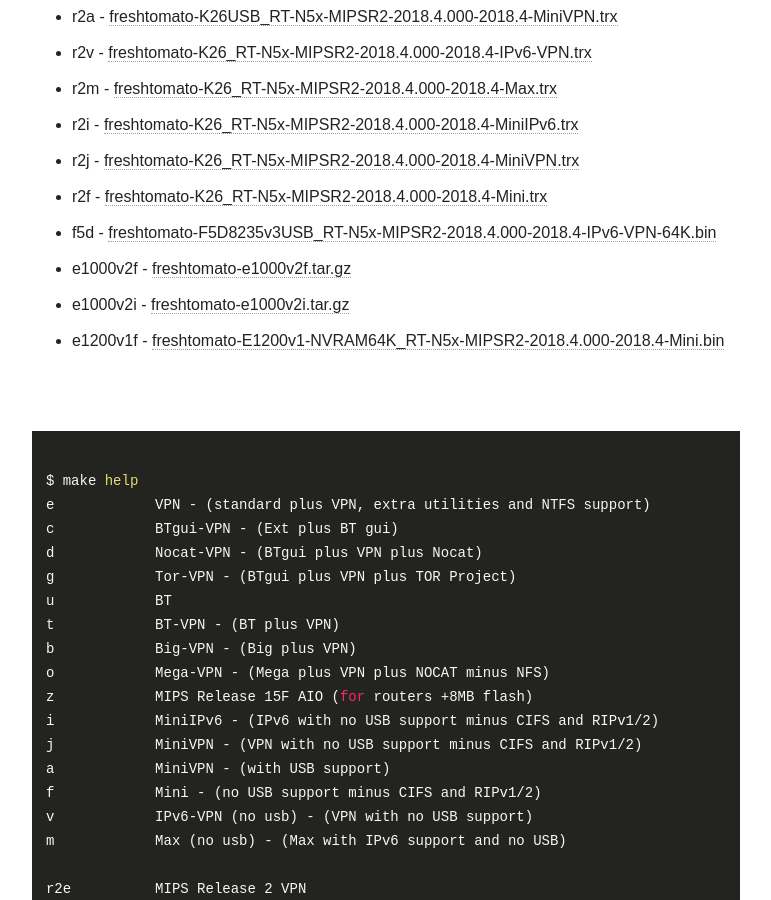
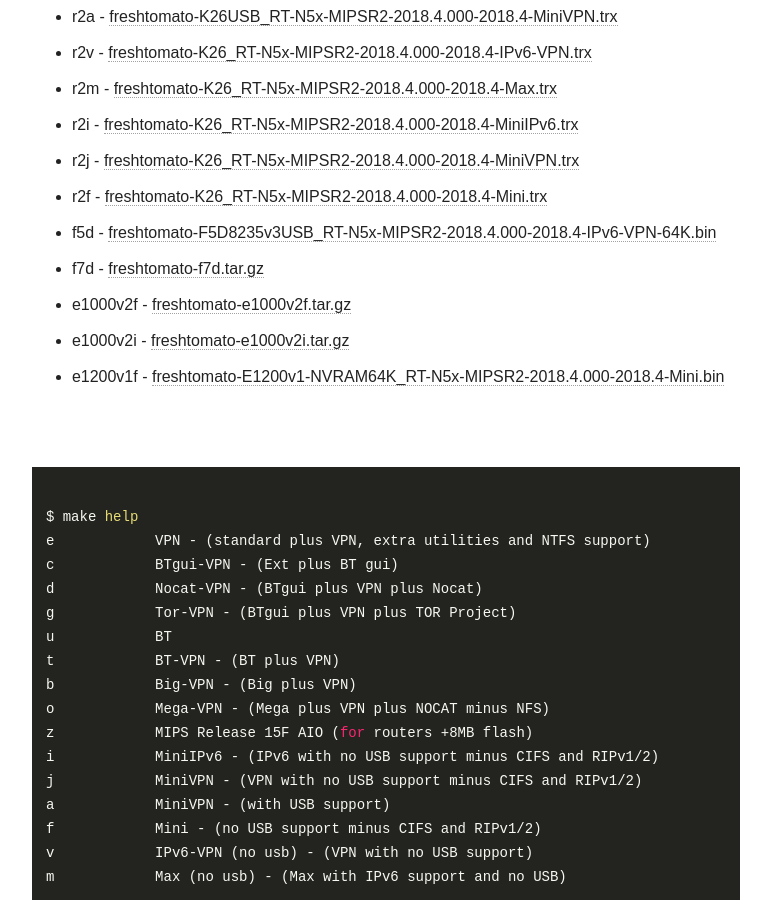
Before and after one commit to oglopss/freshtomato-mips-ci-jekyll, a Jekyll site: the page built from index.html, in a window 1280 px wide and 900 px high, scrolled down 955 px. Shown: the whole window, without its empty margins (254-1025 px from the left). Built offline with Jekyll 4.4.1, drawn with Linux system fonts in a browser that asks for light colours; nearby versions of some CDN libraries.

Commit message:
Travis build 39 f7d pushed to gh-pages

```diff
--- a/_data/ss.yml
+++ b/_data/ss.yml
@@ -19,3 +19,4 @@
   - 0016 f5d freshtomato-F5D8235v3USB_RT-N5x-MIPSR2-2018.4.000-2018.4-IPv6-VPN-64K.bin
   - 0019 e1000v2i freshtomato-e1000v2i.tar.gz
   - 0020 e1200v1f freshtomato-E1200v1-NVRAM64K_RT-N5x-MIPSR2-2018.4.000-2018.4-Mini.bin
+  - 0017 f7d freshtomato-f7d.tar.gz
```
